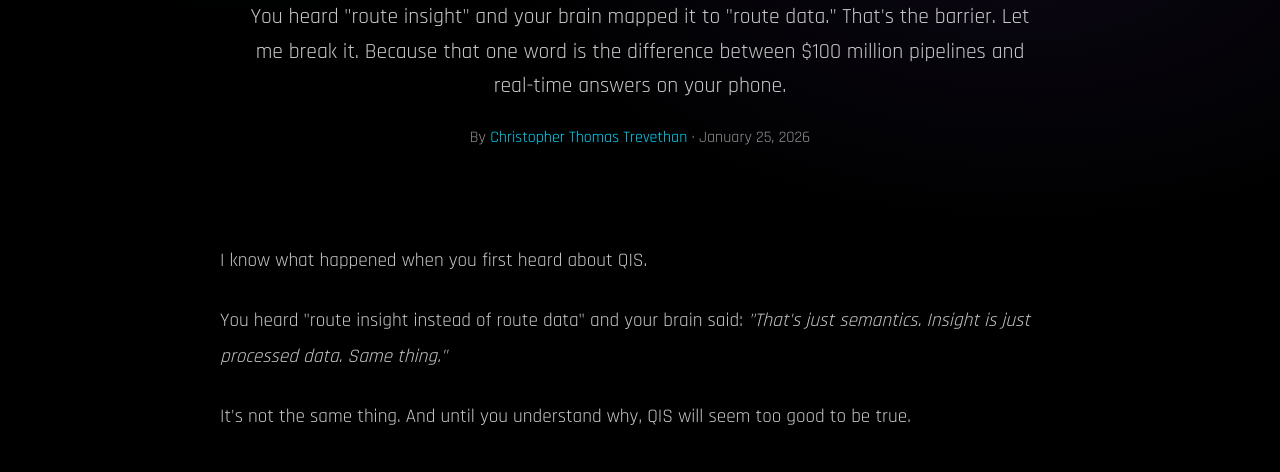
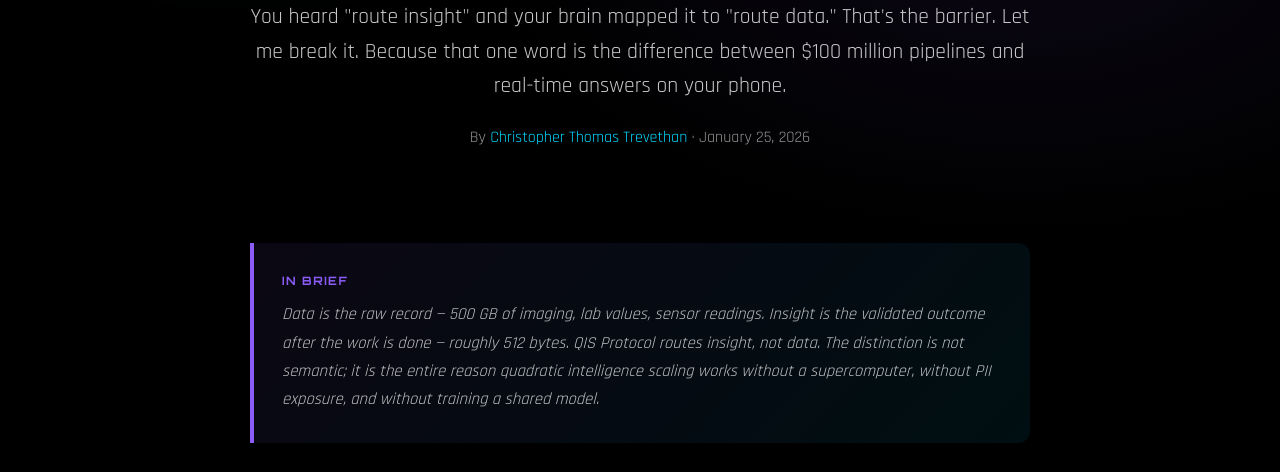
Before and after one commit to YonderZenith/QIS-Protocol-Website, a website: page article-one-word-everything.html in a window 1280 px wide. Shown: the part 305-777 px from the top of the page. Drawn offline with Linux system fonts and the light colour scheme.

Commit message:
In-brief summaries batch 3 (15 of 19)
- every-component-exists: each component proven at scale; QIS is composition
- paradigm-shift-in-three-words: network is post office not computer
- one-word-everything: data (500GB) vs insight (512 bytes) distinction
- what-i-saw: the discovery epiphany walkthrough
- june-16: origin — father's undiagnosed cancers, QIS born in the garage

```diff
--- a/article-one-word-everything.html
+++ b/article-one-word-everything.html
@@ -712,6 +712,11 @@
 
   <article>
 
+    <div class="in-brief" style="background: linear-gradient(135deg, rgba(139,92,246,0.08), rgba(0,190,234,0.08)); border-left: 4px solid var(--purple-quantum, #8B5CF6); border-radius: 0 12px 12px 0; padding: clamp(18px, 3vw, 28px); margin: 0 auto 40px; max-width: 780px;">
+      <div style="font-family: 'Orbitron', sans-serif; font-size: 0.72rem; color: var(--purple-quantum, #8B5CF6); text-transform: uppercase; letter-spacing: 1.5px; margin-bottom: 10px; font-weight: 700;">In brief</div>
+      <p style="font-size: clamp(0.95rem, 1.3vw, 1.1rem); line-height: 1.7; margin: 0; font-style: italic; opacity: 0.95;">Data is the raw record — 500 GB of imaging, lab values, sensor readings. Insight is the validated outcome after the work is done — roughly 512 bytes. QIS Protocol routes insight, not data. The distinction is not semantic; it is the entire reason quadratic intelligence scaling works without a supercomputer, without PII exposure, and without training a shared model.</p>
+    </div>
+
     <p>I know what happened when you first heard about QIS.</p>
 
     <p>You heard "route insight instead of route data" and your brain said: <em>"That's just semantics. Insight is just processed data. Same thing."</em></p>
```
Also changed, not shown: article-every-component-exists.html (+5 -0 lines), article-june-16.html (+5 -0 lines), article-paradigm-shift-in-three-words.html (+5 -0 lines), article-what-i-saw.html (+5 -0 lines).
